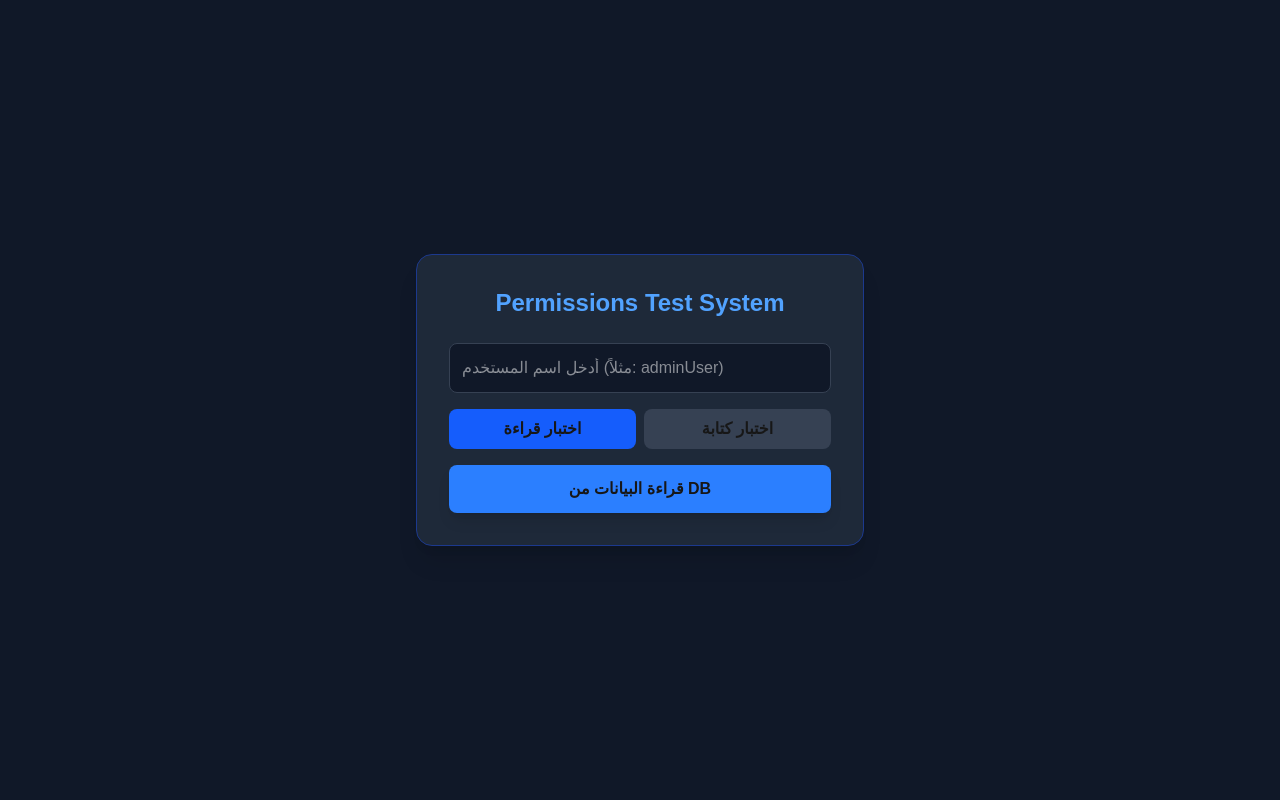
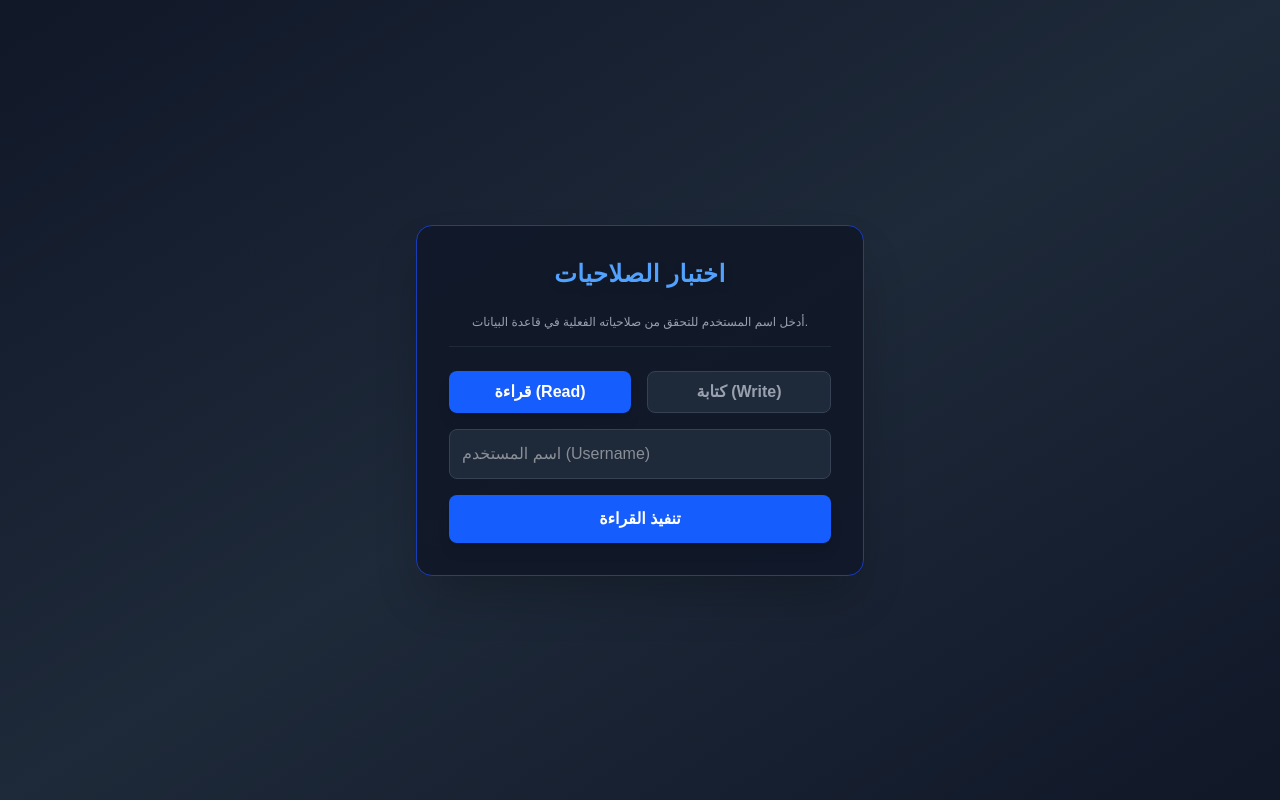
Before and after one commit to Gaoc3/NExtDB, a Next.js app: page /admin-dashboard in a window 1280 px wide. Built offline with nearby package versions, Linux system fonts and the light colour scheme.

Commit message:
updatee9

```diff
--- a/app/admin-dashboard/page.js
+++ b/app/admin-dashboard/page.js
@@ -7,11 +7,25 @@ export default function PermissionsTest() {
   const [value, setValue] = useState('');
   const [result, setResult] = useState('');
   const [error, setError] = useState('');
+  const [loading, setLoading] = useState(false);
 
   const handleAction = async () => {
+    if (!username.trim()) {
+      setError('يرجى إدخال اسم المستخدم أولاً.');
+      setResult('');
+      return;
+    }
+    if (mode === 'write' && !value.trim()) {
+      setError('يرجى إدخال القيمة المراد كتابتها.');
+      setResult('');
+      return;
+    }
+
+    setLoading(true);
     setResult('');
     setError('');
 
+    try {
       const res = await fetch('/api/permissions-test', {
         method: 'POST',
         headers: { 'Content-Type': 'application/json' },
@@ -24,45 +38,57 @@ export default function PermissionsTest() {
       } else {
         setError(data.error);
       }
+    } catch (err) {
+      setError('حدث خطأ في الاتصال بالخادم.');
+    } finally {
+      setLoading(false);
+    }
   };
 
   return (
-    <div className="min-h-screen flex items-center justify-center bg-gray-900 p-4">
-      <div className="bg-gray-800 p-8 rounded-2xl shadow-xl border border-blue-900 w-full max-w-md">
-        <h1 className="text-2xl font-bold text-blue-400 mb-6 text-center">Permissions Test System</h1>
+    <div className="min-h-screen flex flex-col items-center justify-center bg-gradient-to-br from-gray-900 via-gray-800 to-gray-900 text-gray-100 p-4">
+      <div className="bg-gray-900/90 border border-blue-800 p-8 rounded-2xl shadow-2xl w-full max-w-md">
+        <h1 className="text-2xl font-extrabold mb-6 text-center text-blue-400 drop-shadow-lg tracking-wide">
+          اختبار الصلاحيات
+        </h1>
+
+        <p className="text-center text-gray-400 text-xs mb-6 pb-4 border-b border-gray-800">
+          أدخل اسم المستخدم للتحقق من صلاحياته الفعلية في قاعدة البيانات.
+        </p>
 
         <div className="space-y-4">
-          {/* إدخال اسم المستخدم يدوياً */}
+          <div className="flex gap-4">
+            <button
+              onClick={() => { setMode('read'); setResult(''); setError(''); }}
+              className={`flex-1 py-2 rounded-lg font-bold transition-all ${
+                mode === 'read' ? 'bg-blue-600 text-white shadow-lg' : 'bg-gray-800 text-gray-400 hover:bg-gray-700 border border-gray-700'
+              }`}
+            >
+              قراءة (Read)
+            </button>
+            <button
+              onClick={() => { setMode('write'); setResult(''); setError(''); }}
+              className={`flex-1 py-2 rounded-lg font-bold transition-all ${
+                mode === 'write' ? 'bg-green-600 text-white shadow-lg' : 'bg-gray-800 text-gray-400 hover:bg-gray-700 border border-gray-700'
+              }`}
+            >
+              كتابة (Write)
+            </button>
+          </div>
+
           <input
             type="text"
-            placeholder="أدخل اسم المستخدم (مثلاً: adminUser)"
-            className="w-full p-3 rounded-lg bg-gray-900 border border-gray-700 text-white"
+            placeholder="اسم المستخدم (Username)"
+            className="w-full p-3 rounded-lg bg-gray-800 border border-gray-700 focus:border-blue-500 outline-none transition-all"
             value={username}
             onChange={(e) => setUsername(e.target.value)}
           />
 
-          {/* اختيار نمط الاختبار */}
-          <div className="flex gap-2">
-            <button
-              onClick={() => setMode('read')}
-              className={`flex-1 py-2 rounded-lg font-bold transition ${mode === 'read' ? 'bg-blue-600' : 'bg-gray-700'}`}
-            >
-              اختبار قراءة
-            </button>
-            <button
-              onClick={() => setMode('write')}
-              className={`flex-1 py-2 rounded-lg font-bold transition ${mode === 'write' ? 'bg-green-600' : 'bg-gray-700'}`}
-            >
-              اختبار كتابة
-            </button>
-          </div>
-
-          {/* حقل الكتابة يظهر فقط عند اختيار الكتابة */}
           {mode === 'write' && (
             <input
               type="text"
-              placeholder="اكتب المحتوى الذي تريد حفظه..."
-              className="w-full p-3 rounded-lg bg-gray-900 border border-green-700 text-white"
+              placeholder="القيمة المراد كتابتها (Value)"
+              className="w-full p-3 rounded-lg bg-gray-800 border border-green-700 focus:border-green-500 outline-none transition-all"
               value={value}
               onChange={(e) => setValue(e.target.value)}
             />
@@ -70,15 +96,17 @@ export default function PermissionsTest() {
 
           <button
             onClick={handleAction}
-            className="w-full bg-blue-500 hover:bg-blue-600 py-3 rounded-lg font-extrabold shadow-lg"
+            disabled={loading}
+            className={`w-full py-3 rounded-lg font-bold shadow-lg transition-all text-white ${
+              mode === 'read' ? 'bg-blue-600 hover:bg-blue-700' : 'bg-green-600 hover:bg-green-700'
+            } ${loading ? 'opacity-50 cursor-not-allowed' : ''}`}
           >
-            {mode === 'read' ? 'قراءة البيانات من DB' : 'إرسال بيانات للـ DB'}
+            {loading ? 'جاري الفحص...' : (mode === 'read' ? 'تنفيذ القراءة' : 'تنفيذ الكتابة')}
           </button>
         </div>
 
-        {/* عرض النتائج */}
-        {result && <div className="mt-6 p-4 rounded bg-green-900/20 border border-green-500 text-green-400 text-sm italic">{result}</div>}
-        {error && <div className="mt-6 p-4 rounded bg-red-900/20 border border-red-500 text-red-400 text-sm">{error}</div>}
+        {result && <div className="mt-4 p-3 rounded-lg bg-green-900/30 border border-green-700 text-green-300 text-sm">{result}</div>}
+        {error && <div className="mt-4 p-3 rounded-lg bg-red-900/30 border border-red-700 text-red-300 text-sm">{error}</div>}
       </div>
     </div>
   );
--- a/app/api/admin-dashboard/route.js
+++ b/app/api/admin-dashboard/route.js
@@ -1,43 +1,49 @@
 import pool from '../../lib/db';
 
 export async function POST(req) {
+  try {
     const { username, action, value } = await req.json();
 
-
+    // جلب الرول من قاعدة البيانات
     const [rows] = await pool.query('SELECT Role FROM Users_Data WHERE Username = ?', [username]);
-  if (!rows.length) return new Response(JSON.stringify({ error: 'المستخدم غير موجود في النظام' }), { status: 404 });
+    if (!rows.length) return new Response(JSON.stringify({ error: 'المستخدم غير موجود' }), { status: 404 });
 
     const role = rows[0].Role;
     let allowed = false;
 
-
-  if (role === 'admin') allowed = true;
-  else if (role === 'writer' && (action === 'write' || action === 'read')) allowed = true;
-  else if (role === 'reader' && action === 'read') allowed = true;
-
-  if (!allowed) {
-    return new Response(JSON.stringify({ error: 'عذراً، لا تمتلك الصلاحية الكافية لهذه العملية', role }), { status: 403 });
+    // 🛡️ تطبيق الصلاحيات الصارمة 🛡️
+    if (role === 'admin') {
+      allowed = true; // الأدمن مسموح له كل شيء
+    }
+    else if (role === 'writer' && action === 'write') {
+      allowed = true; // الكاتب يكتب فقط
+    }
+    else if (role === 'reader' && action === 'read') {
+      allowed = true; // القارئ يقرأ فقط
     }
 
+    // الرفض إذا لم تتحقق الشروط
+    if (!allowed) {
+      return new Response(JSON.stringify({ error: `عذراً، الصلاحية الخاصة بك (${role}) لا تسمح بهذه العملية`, role }), { status: 403 });
+    }
 
+    // --- تنفيذ العمليات المسموحة ---
     if (action === 'read') {
       const [data] = await pool.query('SELECT TestValue FROM Permissions_Test WHERE Username = ?', [username]);
       const secretContent = data[0]?.TestValue || "لا يوجد محتوى محفوظ حالياً لهذا المستخدم.";
-    return new Response(JSON.stringify({
-      result: `[محتوى خاص]: ${secretContent}`,
-      role
-    }), { status: 200 });
+      return new Response(JSON.stringify({ result: `[محتوى خاص]: ${secretContent}`, role }), { status: 200 });
     }
-
-
     else if (action === 'write') {
-    // تحديث القيمة في الجدول المخصص للاختبار
       await pool.query('REPLACE INTO Permissions_Test (Username, TestValue) VALUES (?, ?)', [username, value]);
-    return new Response(JSON.stringify({
-      result: `تم حفظ البيانات الجديدة بنجاح: "${value}"`,
-      role
-    }), { status: 200 });
+      return new Response(JSON.stringify({ result: `تم حفظ البيانات بنجاح: "${value}"`, role }), { status: 200 });
     }
 
     return new Response(JSON.stringify({ error: 'عملية غير معروفة', role }), { status: 400 });
+
+  } catch (error) {
+    console.error("Permissions Test Error:", error);
+    return new Response(JSON.stringify({ error: 'حدث خطأ في الخادم' }), { status: 500 });
   }
+}
+
+export const dynamic = 'force-dynamic';
--- a/app/api/register/route.js
+++ b/app/api/register/route.js
@@ -5,7 +5,7 @@ export async function POST(req) {
   try {
     const { username, email, password } = await req.json();
 
-    // 1. منع التكرار (Data Integrity)
+    // 1. منع التكرار
     const [existing] = await pool.execute(
       'SELECT ID FROM Users_Data WHERE Username = ? OR Email = ?',
       [username, email]
@@ -20,17 +20,21 @@ export async function POST(req) {
       return new Response(JSON.stringify({ error: 'كلمة المرور يجب أن تكون 8 رموز فأكثر' }), { status: 400 });
     }
 
-    // 3. التشفير (Confidentiality)
+    // 3. التشفير
     const hashedPassword = await bcrypt.hash(password, 12);
 
-    // 4. منع SQL Injection
+    // 🚨 4. تحديد الصلاحية الافتراضية 🚨
+    const defaultRole = 'reader';
+
+    // 5. إدخال البيانات مع حقل الصلاحية (Role)
     await pool.execute(
-      'INSERT INTO Users_Data (Username, Email, Encrypted_Password) VALUES (?, ?, ?)',
-      [username, email, hashedPassword]
+      'INSERT INTO Users_Data (Username, Email, Encrypted_Password, Role) VALUES (?, ?, ?, ?)',
+      [username, email, hashedPassword, defaultRole]
     );
 
-    return new Response(JSON.stringify({ message: 'تم التسجيل بنجاح وأمان' }), { status: 201 });
+    return new Response(JSON.stringify({ message: 'تم التسجيل بنجاح بصلاحية (قارئ)' }), { status: 201 });
   } catch (error) {
+    console.error(error);
     return new Response(JSON.stringify({ error: 'خطأ في قاعدة البيانات' }), { status: 500 });
   }
 }
```
Lines whose indentation alone changed are shown as unchanged.
